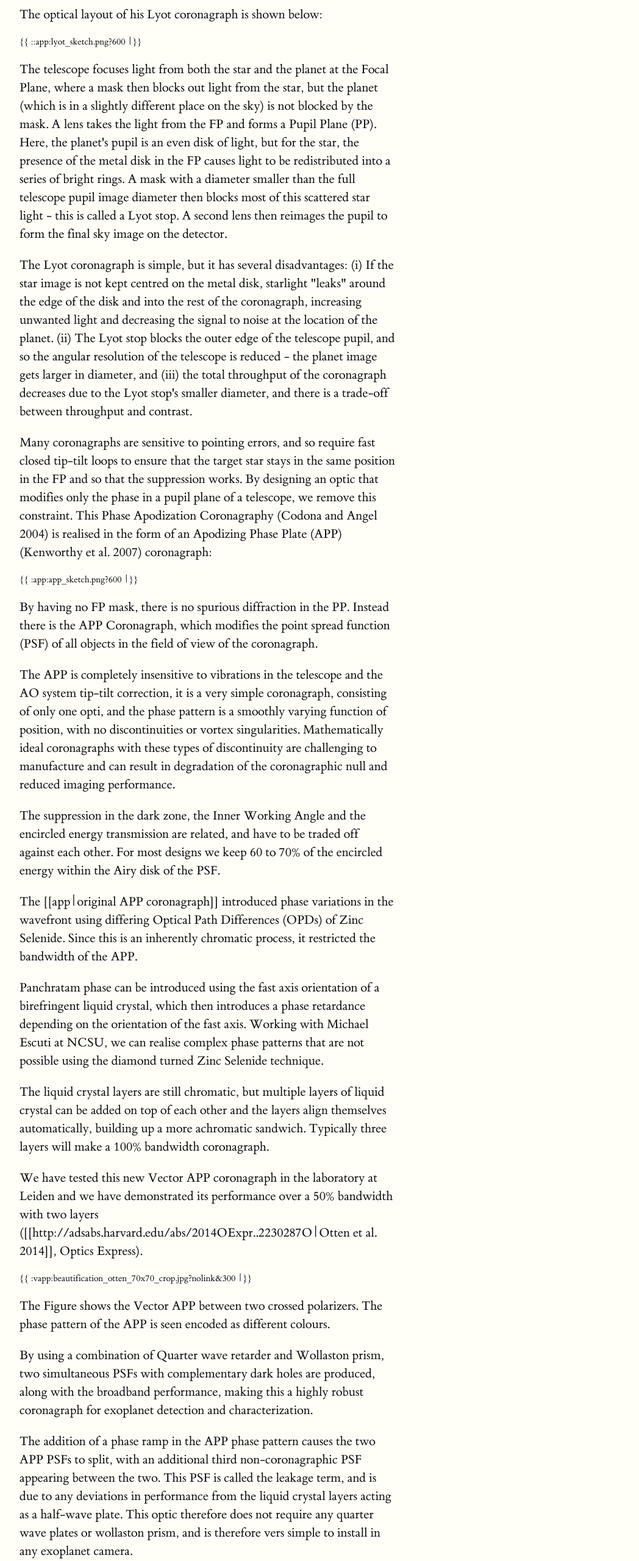
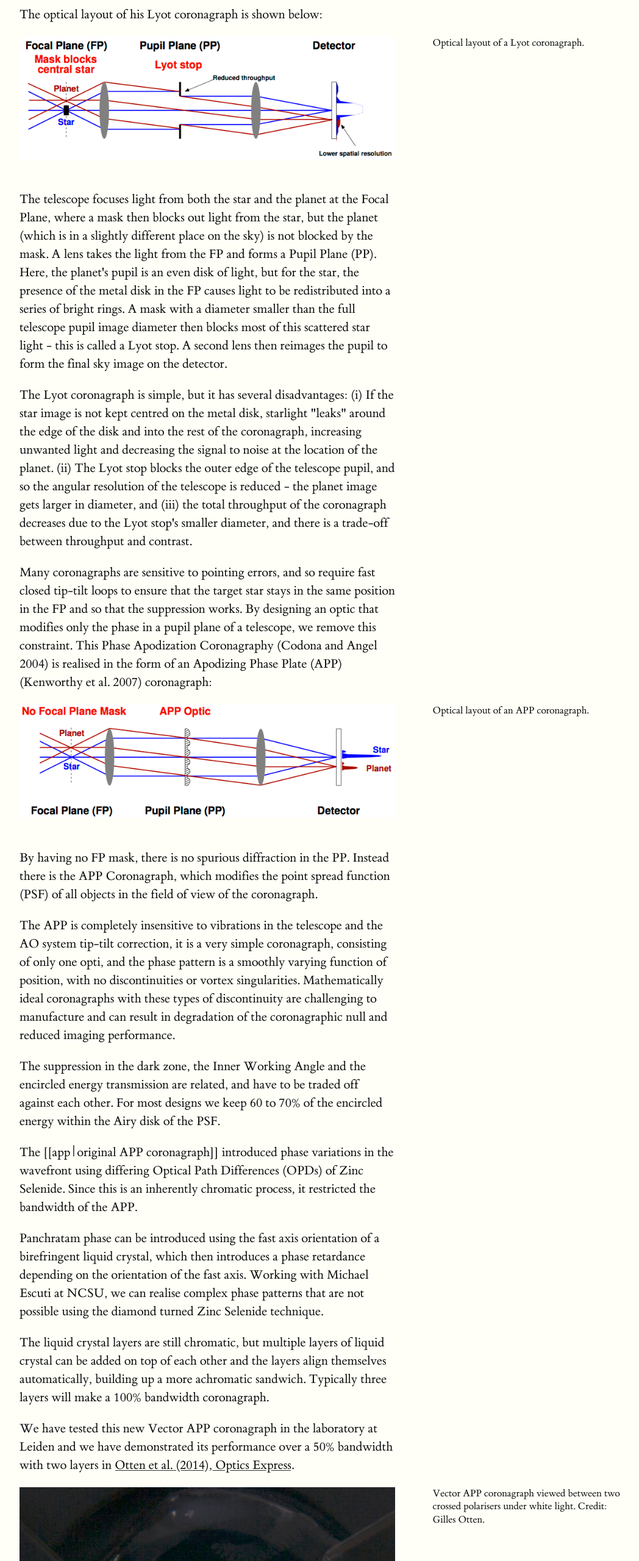
Before and after one commit to mkenworthy/mkenworthy_old_webpage, a plain HTML site: page direct_imaging.html in a window 1280 px wide. Shown: the part 1192-3752 px from the top of the page at 61% size, without its empty margins (128-1176 px from the left). Drawn offline with Linux system fonts and the light colour scheme.

Commit message:
more images added

```diff
--- a/direct_imaging.html
+++ b/direct_imaging.html
@@ -37,7 +37,11 @@ a time.</p>
 
 <p>The optical layout of his Lyot coronagraph is shown below:</p>
 
-{{ ::app:lyot_sketch.png?600 |}}
+       <figure>
+          <label for="mn-lyot" class="margin-toggle">&#8853;</label><input type="checkbox" id="mn-lyot" class="margin-toggle"/><span class="marginnote">Optical layout of a Lyot coronagraph.</span>
+          <img src="img/lyot_sketch.png" alt="Sketch of a Lyot coronagraph" />
+        </figure>
+
 
 <p>The telescope focuses light from both the star and the planet at the Focal Plane, where a mask then blocks out light from the star, but the planet (which is in a slightly different place on the sky) is not blocked by the mask. A lens takes the light from the FP and forms a Pupil Plane (PP). Here, the planet's pupil is an even disk of light, but for the star, the presence of the metal disk in the FP causes light to be redistributed into a series of bright rings. A mask with a diameter smaller than the full telescope pupil image diameter then blocks most of this scattered star light - this is called a Lyot stop. A second lens then reimages the pupil to form the final sky image on the detector.</p>
 
@@ -47,7 +51,10 @@ a time.</p>
 we remove this constraint. This Phase Apodization Coronagraphy (Codona and Angel 2004) is
 realised in the form of an <bold>Apodizing Phase Plate (APP)</bold> (Kenworthy et al. 2007) coronagraph:</p>
 
-{{ :app:app_sketch.png?600 |}}
+       <figure>
+          <label for="mn-app" class="margin-toggle">&#8853;</label><input type="checkbox" id="mn-app" class="margin-toggle"/><span class="marginnote">Optical layout of an APP coronagraph.</span>
+          <img src="img/app_sketch.png" alt="Sketch of an APP coronagraph" />
+        </figure>
 
 <p>By having no FP mask, there is no spurious diffraction in the PP. Instead there is the APP Coronagraph, which modifies the point spread function (PSF) of all objects in the field of view of the coronagraph.</p>
 
@@ -61,15 +68,16 @@ realised in the form of an <bold>Apodizing Phase Plate (APP)</bold> (Kenworthy e
 
 <p>The liquid crystal layers are still chromatic, but multiple layers of liquid crystal can be added on top of each other and the layers align themselves automatically, building up a more achromatic sandwich. Typically three layers will make a 100% bandwidth coronagraph.</p>
 
-<p>We have tested this new Vector APP coronagraph in the laboratory at Leiden and we have demonstrated its performance over a 50% bandwidth with two layers ([[http://adsabs.harvard.edu/abs/2014OExpr..2230287O|Otten et al. 2014]], Optics Express).</p>
+<p>We have tested this new Vector APP coronagraph in the laboratory at Leiden and we have demonstrated its performance over a 50% bandwidth with two layers in <a href="papers/2014OExpr..2230287O.pdf">Otten et al. (2014), Optics Express</a>.</p>
 
-{{ :vapp:beautification_otten_70x70_crop.jpg?nolink&300 |}}
-
-<p>The Figure shows the Vector APP between two crossed polarizers. The phase pattern of the APP is seen encoded as different colours.</p>
+       <figure>
+          <label for="mn-app_pol" class="margin-toggle">&#8853;</label><input type="checkbox" id="mn-app_pol" class="margin-toggle"/><span class="marginnote">Vector APP coronagraph viewed between two crossed polarisers under white light. Credit: Gilles Otten.</span>
+          <img src="img/app_crossed_pol.jpg" alt="Photograph of a vector APP coronagraph between two crossed polarisers" />
+        </figure>
 
 <p>By using a combination of Quarter wave retarder and Wollaston prism, two simultaneous PSFs with complementary dark holes are produced, along with the broadband performance, making this a highly robust coronagraph for exoplanet detection and characterization.</p>
 
-<p>The addition of a phase ramp in the APP phase pattern causes the two APP PSFs to split, with an additional third non-coronagraphic PSF appearing between the two. This PSF is called the leakage term, and is due to any deviations in performance from the liquid crystal layers acting as a half-wave plate. This optic therefore does not require any quarter wave plates or wollaston prism, and is therefore vers simple to install in any exoplanet camera.</p>
+<p>The addition of a phase ramp in the APP phase pattern causes the two APP PSFs to split, with an additional third non-coronagraphic PSF appearing between the two. This PSF is called the leakage term, and is due to any deviations in performance from the liquid crystal layers acting as a half-wave plate. This optic therefore does not require any quarter wave plates or Wollaston prism, and is therefore vers simple to install in any exoplanet camera.</p>
 
 <p>We now build <bold>grating vector APPs (gvAPPs)</bold> for many large telescopes around the world, designed by Emiel Por, David Doelman, and Christoph Keller. We are carrying out observational programs with these high contrast coronagraphs.</p>
 
```
Also changed, not shown: img/app_crossed_pol.jpg (added), img/app_sketch.png (added), img/lyot_sketch.png (added), 1 other file.
